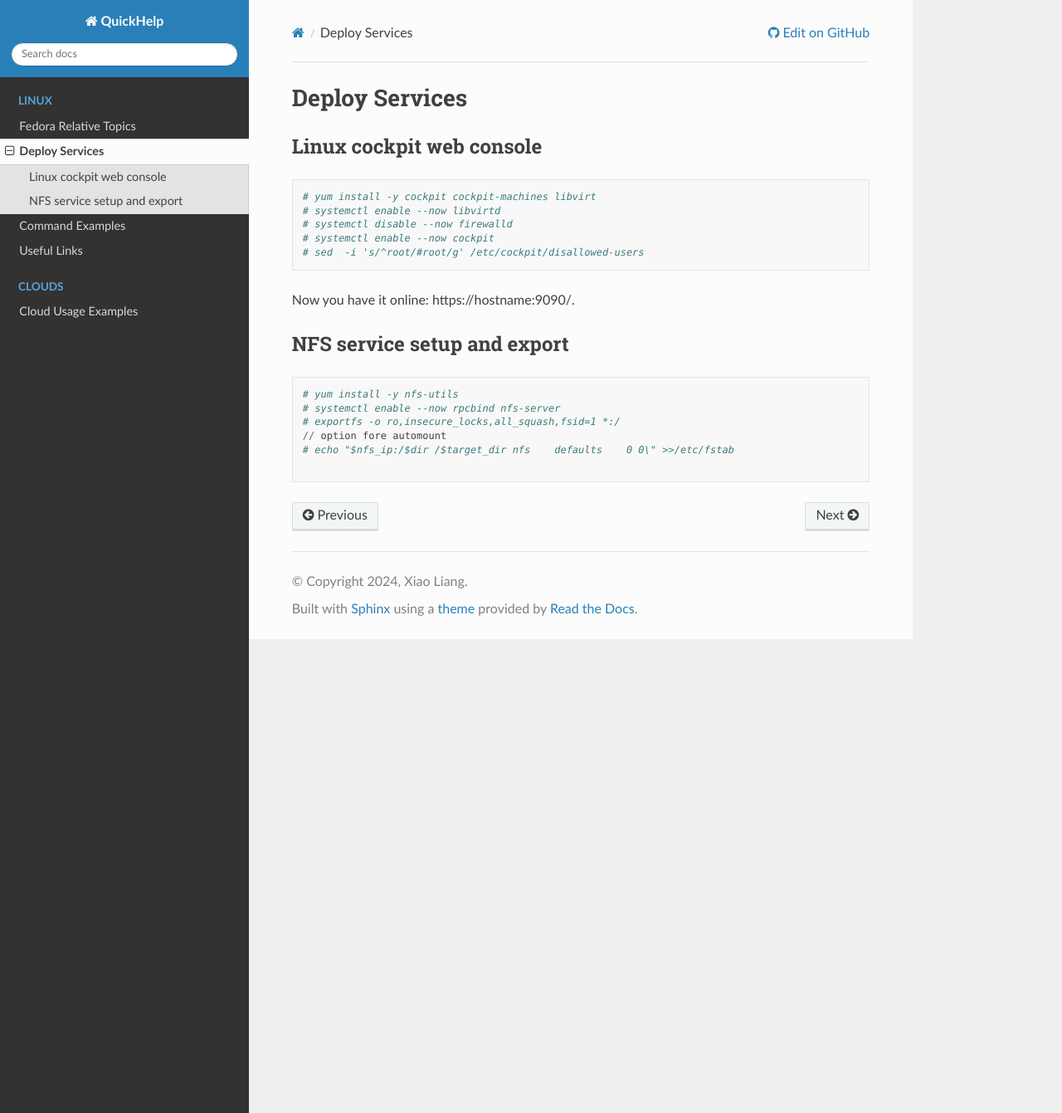
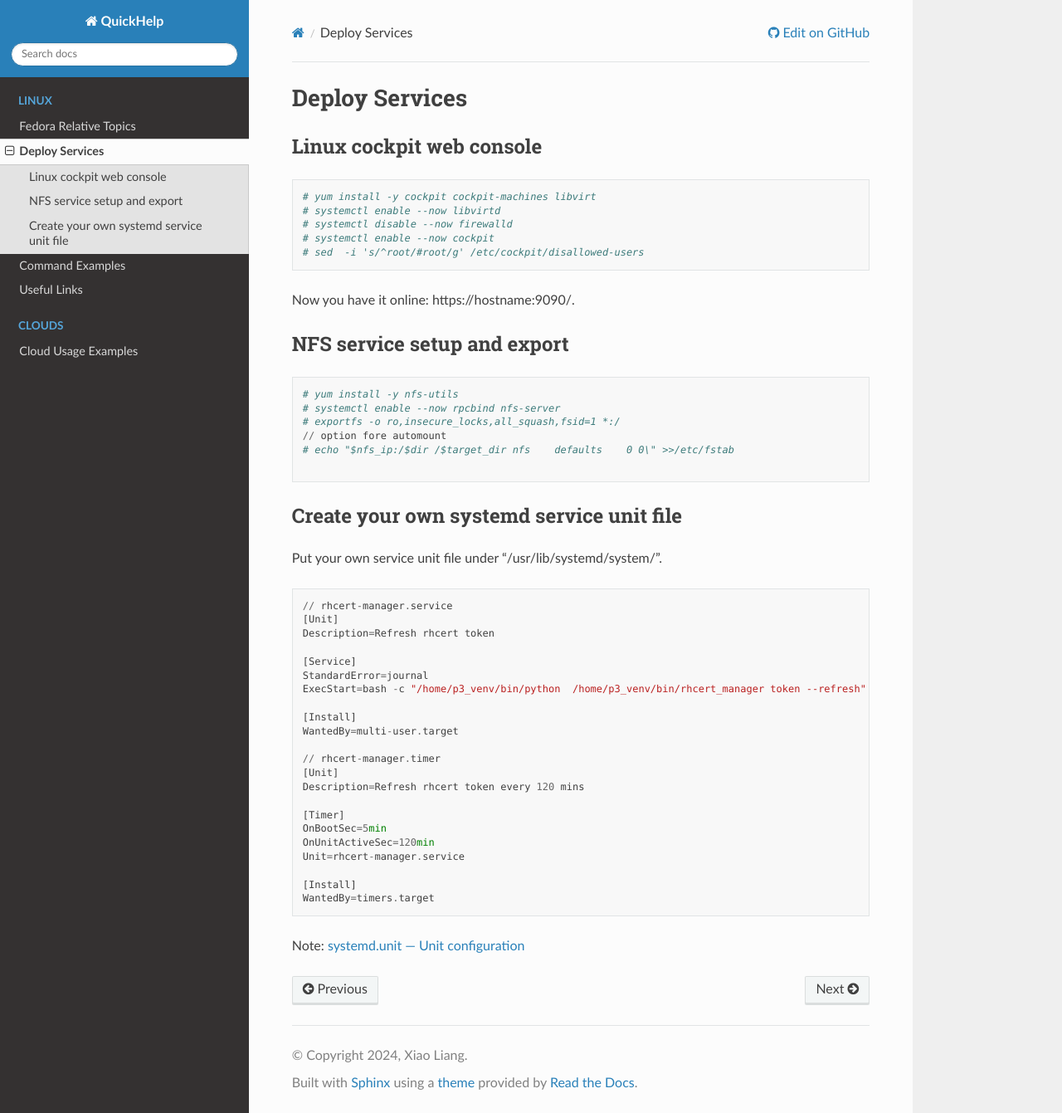
Before and after one commit to liangxiao1/quickhelp, a Sphinx documentation site: the page built from docs/services.md, in a window 1280 px wide and 1341 px high. Shown: the whole window at 83% size. Built offline with Sphinx 7.4.7 and the Read the Docs theme 2.0.0, drawn with Linux system fonts in a browser that asks for light colours.

Commit message:
add systemd service unit file example
Signed-off-by: Xiao Liang <xiliang@redhat.com>

````diff
--- a/docs/services.md
+++ b/docs/services.md
@@ -19,3 +19,32 @@ Now you have it online: https://hostname:9090/.
 # echo "$nfs_ip:/$dir /$target_dir nfs    defaults    0 0\" >>/etc/fstab
 
 ```
+
+## Create your own systemd service unit file
+
+Put your own service unit file under "/usr/lib/systemd/system/".
+```
+// rhcert-manager.service
+[Unit]
+Description=Refresh rhcert token
+
+[Service]
+StandardError=journal
+ExecStart=bash -c "/home/p3_venv/bin/python  /home/p3_venv/bin/rhcert_manager token --refresh"
+
+[Install]
+WantedBy=multi-user.target
+
+// rhcert-manager.timer
+[Unit]
+Description=Refresh rhcert token every 120 mins
+
+[Timer]
+OnBootSec=5min
+OnUnitActiveSec=120min
+Unit=rhcert-manager.service
+
+[Install]
+WantedBy=timers.target
+```
+Note: [systemd.unit — Unit configuration](https://www.freedesktop.org/software/systemd/man/latest/systemd.unit.html)
````
Also changed, not shown: docs/clouds.md (+4 -3 lines), docs/commands.md (+22 -0 lines), docs/usefullinks.md (+3 -0 lines).
